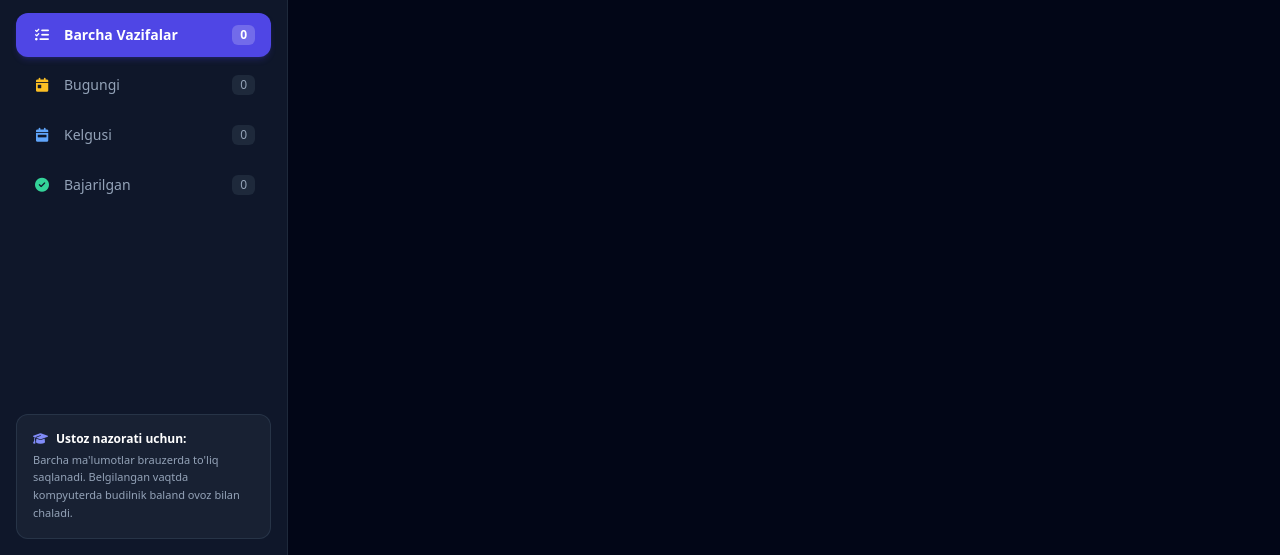
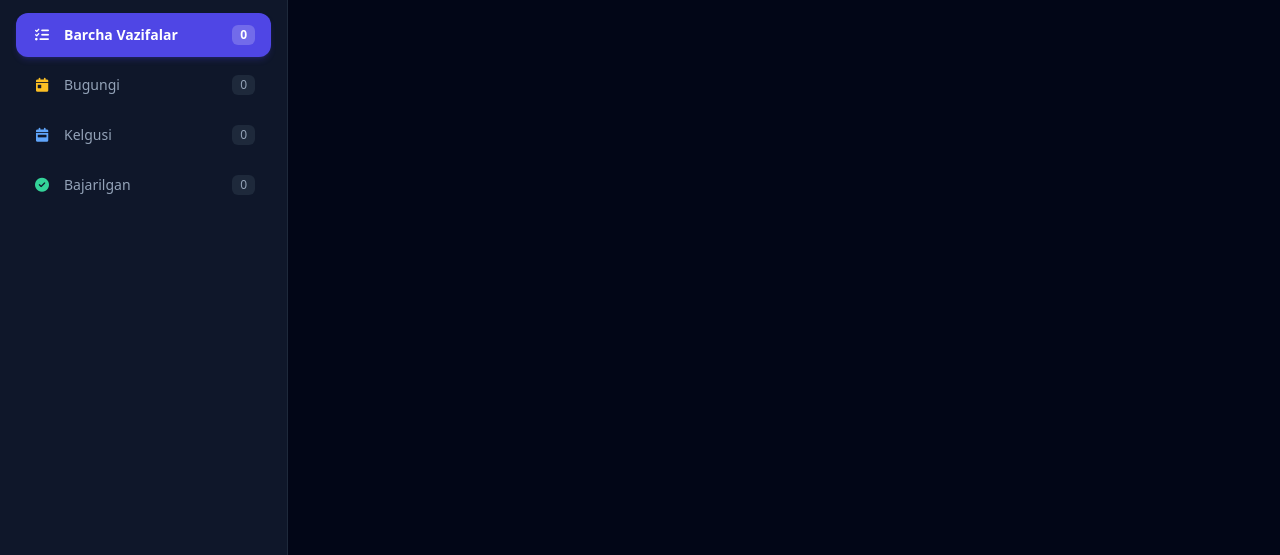
Before and after one commit to jaxongir11-IT/task-alarm, a plain HTML site: page index.html in a window 1280 px wide. Shown: the part 245-800 px from the top of the page. Drawn offline with nearby package versions, Linux system fonts and the light colour scheme.

Commit message:
Remove-teacher-info-box

```diff
--- a/index.html
+++ b/index.html
@@ -119,14 +119,6 @@
                 </nav>
             </div>
 
-            <!-- Pastki info: Ustoz uchun ma'lumot -->
-            <div class="p-4 m-4 rounded-xl bg-slate-800/60 border border-slate-700/60 text-xs text-slate-400">
-                <div class="flex items-center gap-2 text-white font-semibold mb-1">
-                    <i class="fa-solid fa-graduation-cap text-indigo-400"></i>
-                    <span>Ustoz nazorati uchun:</span>
-                </div>
-                <p class="leading-relaxed text-[11px]">Barcha ma'lumotlar brauzerda to'liq saqlanadi. Belgilangan vaqtda kompyuterda budilnik baland ovoz bilan chaladi.</p>
-            </div>
         </aside>
 
         <!-- 2. ASOSIY KENG ISH MAYDONI (Main Content) -->
```
